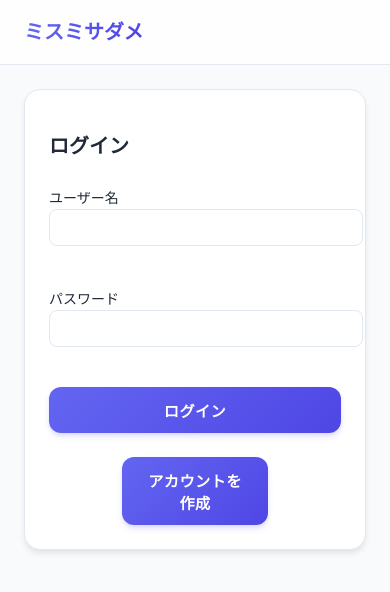
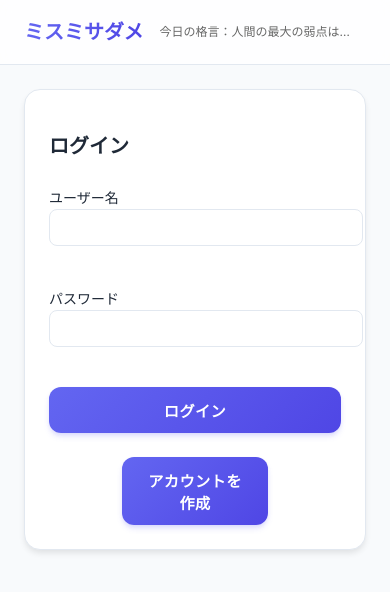
Before and after one commit to SousukeJobs/MissMisadame, a Next.js app: page / in a window 390 px wide. Shown: the top 592 px of the page. Built offline with nearby package versions, Linux system fonts and the light colour scheme.

Commit message:
格言の追加

```diff
--- a/src/app/globals.css
+++ b/src/app/globals.css
@@ -407,3 +407,26 @@ tr:hover {
     font-size: 0.875rem;
   }
 }
+
+.daily-quote {
+  font-size: 0.9rem;
+  color: #666;
+  white-space: nowrap;
+  overflow: hidden;
+  text-overflow: ellipsis;
+  max-width: 600px;
+}
+
+@media (max-width: 768px) {
+  .daily-quote {
+    max-width: 300px;
+    font-size: 0.8rem;
+  }
+}
+
+@media (max-width: 480px) {
+  .daily-quote {
+    max-width: 200px;
+    font-size: 0.75rem;
+  }
+}
--- a/src/app/layout.tsx
+++ b/src/app/layout.tsx
@@ -1,14 +1,11 @@
-import type { Metadata } from "next";
+'use client';
+
 import { Inter } from "next/font/google";
 import "./globals.css";
 import { AuthProvider } from "./contexts/AuthContext";
+import QuoteDisplay from '@/components/QuoteDisplay';
 
 const inter = Inter({ subsets: ["latin"] });
-
-export const metadata: Metadata = {
-  title: "ミスミサダメ",
-  description: "学習のミスを追跡し、改善につなげるアプリケーション",
-};
 
 export default function RootLayout({
   children,
@@ -21,7 +18,10 @@ export default function RootLayout({
         <AuthProvider>
           <nav className="nav">
             <div className="container nav-content">
-              <div className="nav-title">ミスミサダメ</div>
+              <div style={{ display: 'flex', alignItems: 'center', gap: '1rem' }}>
+                <div className="nav-title">ミスミサダメ</div>
+                <QuoteDisplay />
+              </div>
             </div>
           </nav>
           <main className="container" style={{ paddingTop: '1.5rem', paddingBottom: '1.5rem' }}>
--- /dev/null
+++ b/src/app/metadata.ts
@@ -0,0 +1,6 @@
+import type { Metadata } from "next";
+
+export const metadata: Metadata = {
+  title: "ミスミサダメ",
+  description: "学習のミスを追跡し、改善につなげるアプリケーション",
+};
--- /dev/null
+++ b/src/components/QuoteDisplay.tsx
@@ -0,0 +1,35 @@
+'use client';
+
+import React, { useState, useEffect } from 'react';
+
+interface Quote {
+  text: string;
+  author: string;
+}
+
+const quotes: Quote[] = [
+  { text: '人間の最大の弱点は、諦めることである', author: 'トーマス・エジソン' },
+  { text: '失敗は終わりではなく、より賢く始めるチャンスだ', author: 'ヘンリー・フォード' },
+  { text: '過ちを改めざる、これを過ちという', author: '孔子' },
+  { text: '成功とは、情熱を失わずに失敗を繰り返すことである', author: 'ウィンストン・チャーチル' },
+  { text: 'ミスをしない人間は、新しいことに挑戦していない人間だ', author: 'アルベルト・アインシュタイン' },
+  { text: '間違いを犯したと認めることは、知恵の始まりである', author: 'トーマス・エジソン' },
+  { text: '人間の最大の弱点は、諦めることである', author: 'トーマス・エジソン' }, // 日曜日用
+];
+
+const QuoteDisplay: React.FC = () => {
+  const [quote, setQuote] = useState<Quote>({ text: '', author: '' });
+
+  useEffect(() => {
+    const dayOfWeek = new Date().getDay();
+    setQuote(quotes[dayOfWeek]);
+  }, []);
+
+  return (
+    <div className="daily-quote">
+      今日の格言：{quote.text}（{quote.author}）
+    </div>
+  );
+};
+
+export default QuoteDisplay;
```
